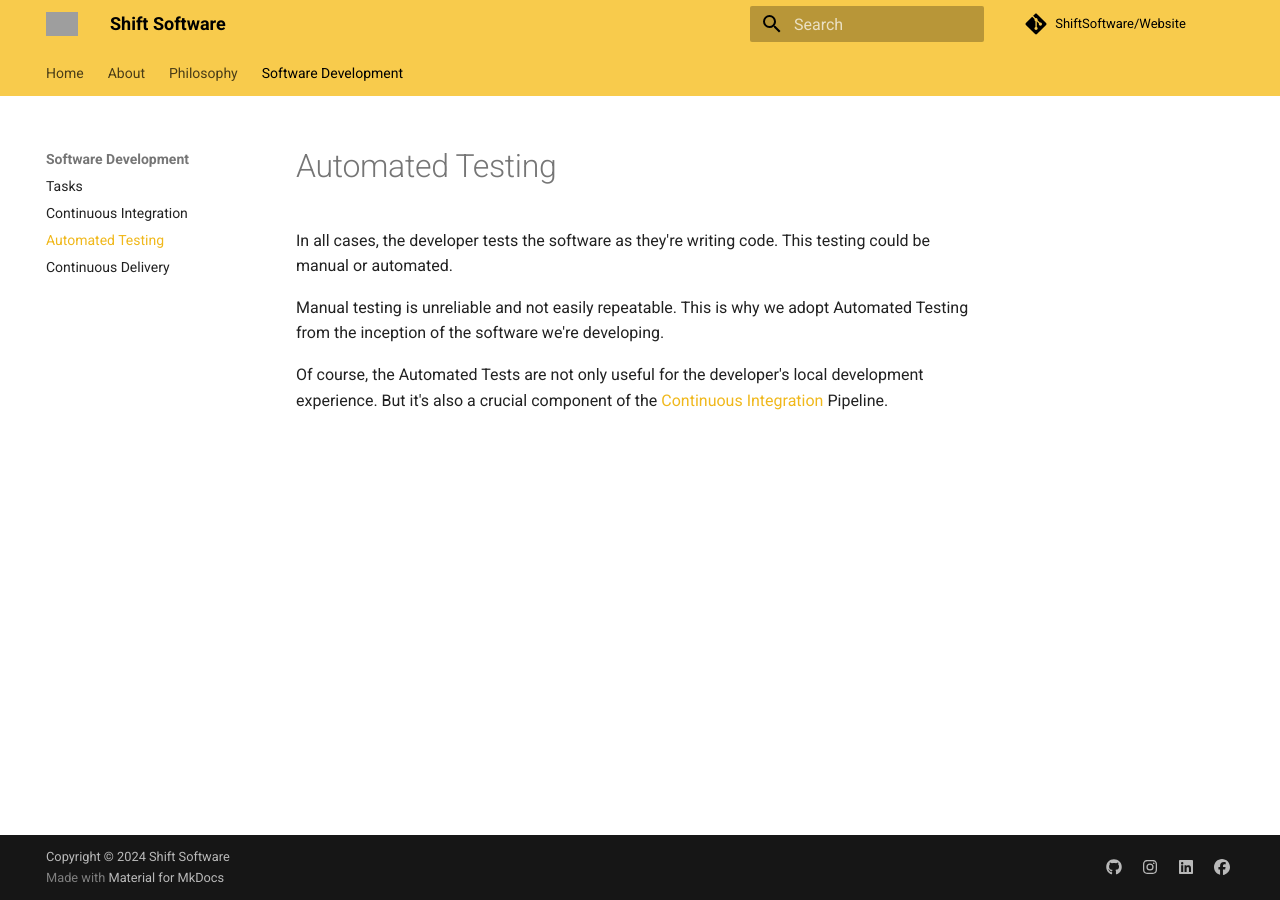
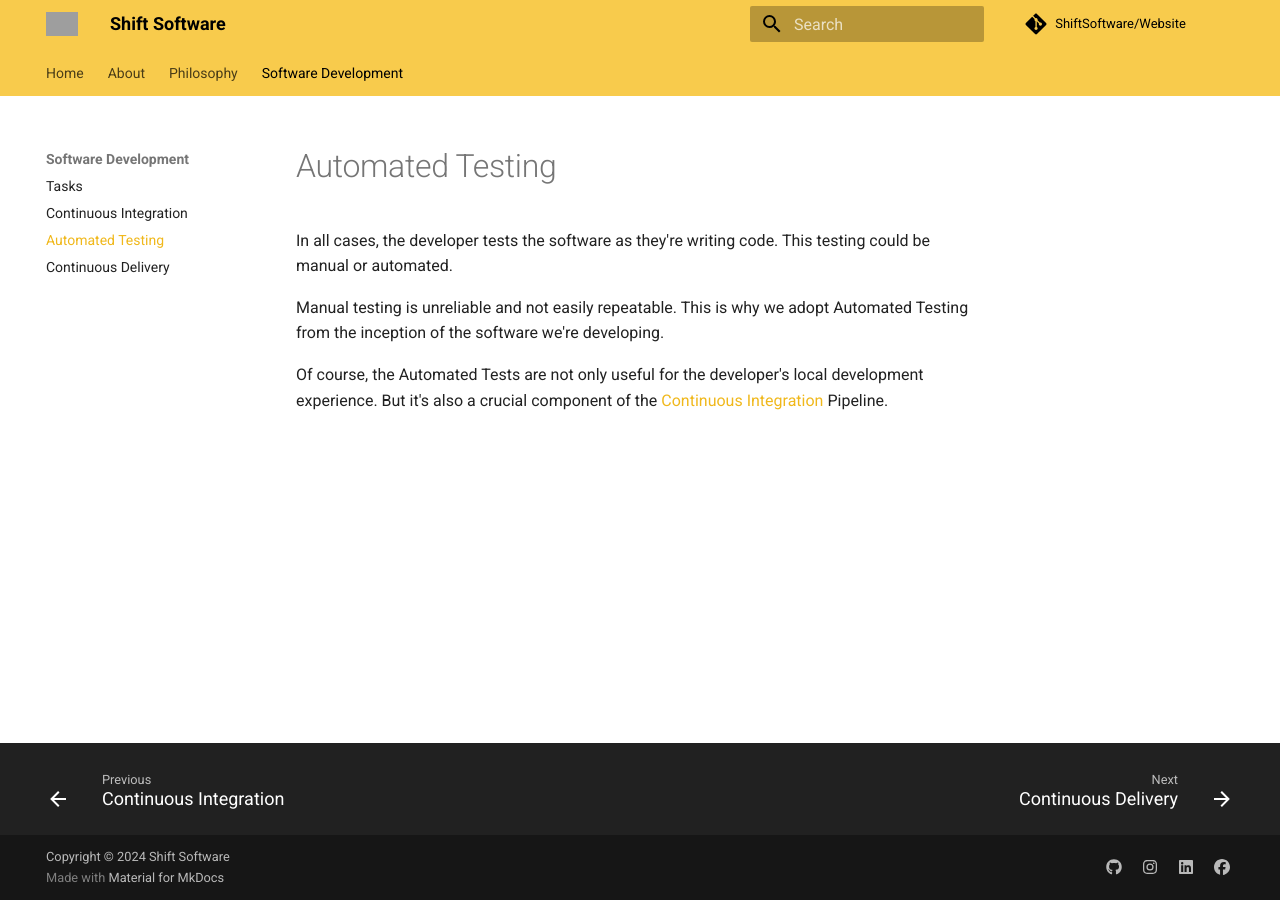
Before and after one commit to ShiftSoftware/Website, an MkDocs documentation site: the page built from docs/software-development/automated-testing.md, in a window 1280 px wide. Built offline with MkDocs 1.6.1 and Material for MkDocs 9.7.7, drawn with Linux system fonts in a browser that asks for light colours; grey boxes are pictures that could not be loaded.

Commit message:
Upgrade to mkdocs material to v 9.5.13

```diff
--- a/docs/overrides/home.html
+++ b/docs/overrides/home.html
@@ -25,7 +25,7 @@
             <div class="">
 
             </div>
-            <div class="" style="padding-top:40px;">
+            <div class="" style="padding-top:40px; padding-bottom:80px;">
                 <img style="width:500px;" src="assets/images/shift-full.png" />
                 <h3 style="margin:0; font-weight:400; margin-bottom:50px;">
                     The "Over"<sup title="Applying fundamental engineering principles is seldom an overkill." style="font-size: 12px; cursor:pointer; color: var(--md-primary-fg-color); font-weight:bold;">(1)</sup> Engineering Firm
--- a/mkdocs.yml
+++ b/mkdocs.yml
@@ -14,6 +14,7 @@ theme:
   features:
     - navigation.tracking
     - navigation.tabs
+    - navigation.footer
     - navigation.sections
     - content.tooltips
 nav:
```
Also changed, not shown: 1 other file.
